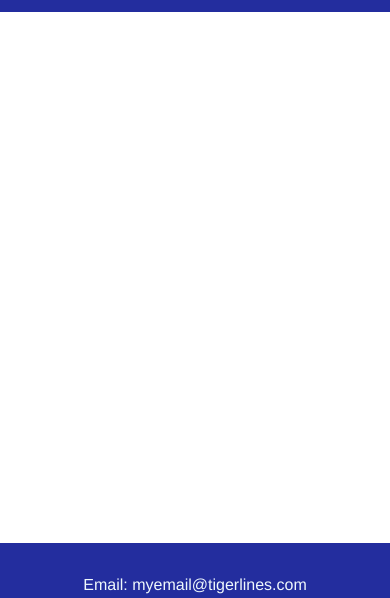
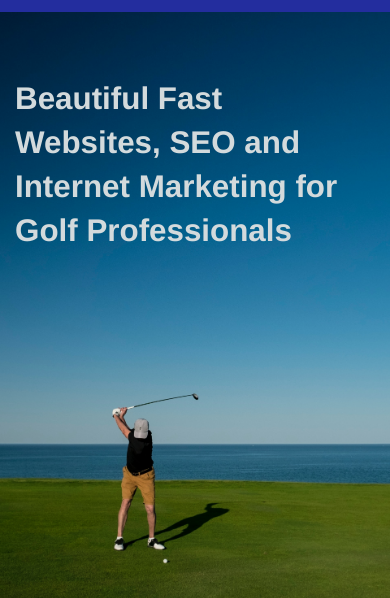
Before and after one commit to DoableDanny/websites-for-golfers-gatsby, a Gatsby site: page / in a window 390 px wide. Shown: the part 109-707 px from the top of the page. Built offline with nearby package versions, Linux system fonts and the light colour scheme; Gatsby itself is replaced by a stand-in of ours.

Commit message:
Made a responsive Intro section

```diff
--- a/src/components/Footer.js
+++ b/src/components/Footer.js
@@ -13,8 +13,6 @@ function Footer({ siteTitle }) {
     }
   `)
 
-  console.log(data.twitter.publicURL)
-
   return (
     <FooterWrapper>
       <span>Email: myemail@tigerlines.com</span>
--- /dev/null
+++ b/src/components/IntroSection.js
@@ -0,0 +1,34 @@
+import React from "react"
+import { useStaticQuery, graphql } from "gatsby"
+import {
+  IntroSectionWrapper,
+  IntroTextContainer,
+  IntroImage,
+} from "../elements/IntroSectionElements"
+import Img from "gatsby-image"
+
+export default function IntroSection() {
+  const data = useStaticQuery(graphql`
+  query {
+   introImage: file(relativePath: { eq: "andrew-rice-waE_CT2q8Os-unsplash.jpg" }) {
+      childImageSharp {
+        fluid(maxWidth: 1200, maxHeight: 500) {
+          ...GatsbyImageSharpFluid
+        }
+      }
+    }
+  }
+  `)
+
+
+  return (
+    <IntroSectionWrapper>
+      <IntroTextContainer>
+        <h2>Beautiful Fast Websites, SEO
+        and Internet Marketing
+for Golf Professionals</h2>
+      </IntroTextContainer>
+      <IntroImage fluid={data.introImage.childImageSharp.fluid} />
+    </IntroSectionWrapper>
+  )
+}
--- a/src/elements/ContainerElements.js
+++ b/src/elements/ContainerElements.js
@@ -7,10 +7,10 @@ export const PageContainer = styled.div`
 
 export const ContentWrapper = styled.div`
   padding-bottom: ${props => props.theme.spacings.footerHeight};
-
   width: 100%;
 
-  h1,
+
+  /* h1,
   h2,
   h3,
   h4,
@@ -19,5 +19,5 @@ export const ContentWrapper = styled.div`
   p {
     margin: 15px;
     line-height: 1.5rem;
-  }
+  } */
 `
--- a/src/elements/HeaderElements.js
+++ b/src/elements/HeaderElements.js
@@ -1,5 +1,4 @@
 import styled from "styled-components"
-import { Link as GatsbyLink } from "gatsby"
 
 export const NavbarWrapper = styled.header`
   background-color: ${props => props.theme.colors.main1};
--- /dev/null
+++ b/src/elements/IntroSectionElements.js
@@ -0,0 +1,49 @@
+import styled from "styled-components"
+import Img from "gatsby-image"
+
+export const IntroSectionWrapper = styled.section`
+ height: 600px;
+ position: relative;
+
+`
+export const IntroTextContainer = styled.div`
+   position: absolute;
+   top: 80px;
+   left: 125px;
+   z-index: 10;
+   max-width: 600px;
+   margin-right: 20px;
+   font-size: 1.4em;
+
+
+   h2 {
+   color: #D3DADC;
+
+   line-height: 1.4em;
+   font-size: 2em;
+ }
+
+ @media ${props => props.theme.breakpoints.tablet} {
+  left: 25px;
+ }
+
+ @media ${props => props.theme.breakpoints.mobile} {
+  left: 15px;
+  top: 65px;
+
+ h2 {
+  font-size: 1.7em;
+ }
+ }
+
+ @media ${props => props.theme.breakpoints.smallMobile} {
+  h2 {
+  font-size: 1.4em;
+  }
+ }
+`
+
+export const IntroImage = styled(Img)`
+  width: 100%;
+  height: 100%
+`
--- a/src/pages/index.js
+++ b/src/pages/index.js
@@ -1,11 +1,16 @@
 import React from "react"
 import { Link } from "gatsby"
 import { NavbarWrapper, Logo } from "../elements/HeaderElements"
+import IntroSection from "../components/IntroSection"
 
 import Layout from "../components/layout"
 import Image from "../components/image"
 import SEO from "../components/seo"
 
-const IndexPage = props => <Layout></Layout>
+const IndexPage = props => (
+  <Layout>
+    <IntroSection />
+  </Layout>
+)
 
 export default IndexPage
--- a/src/themes/theme.js
+++ b/src/themes/theme.js
@@ -9,6 +9,7 @@ export default {
     paragraph: "#F4FBFF",
   },
   breakpoints: {
+    smallMobile: "only screen and (max-width: 30rem)",
     mobile: "only screen and (max-width: 40rem)",
     tablet: "only screen and (max-width: 65rem)",
   },
```
Also changed, not shown: src/images/andrew-rice-waE_CT2q8Os-unsplash.jpg (added).
